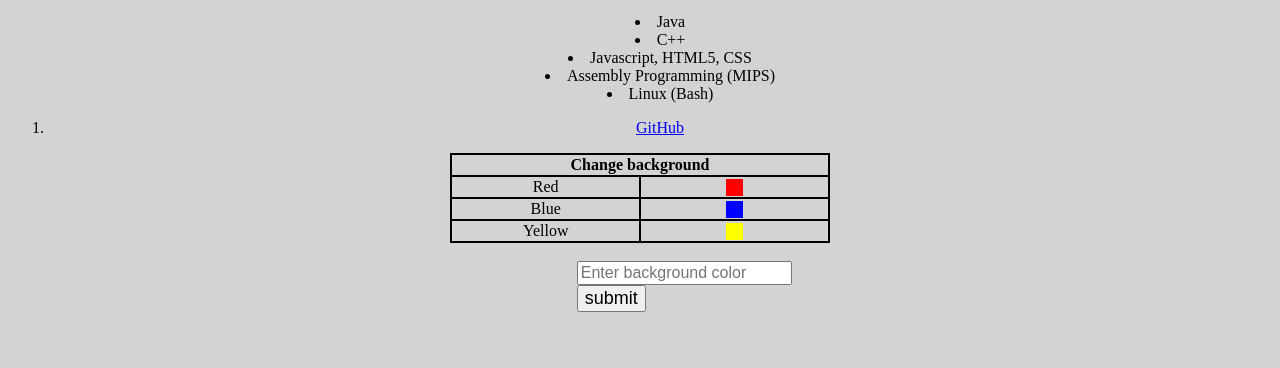
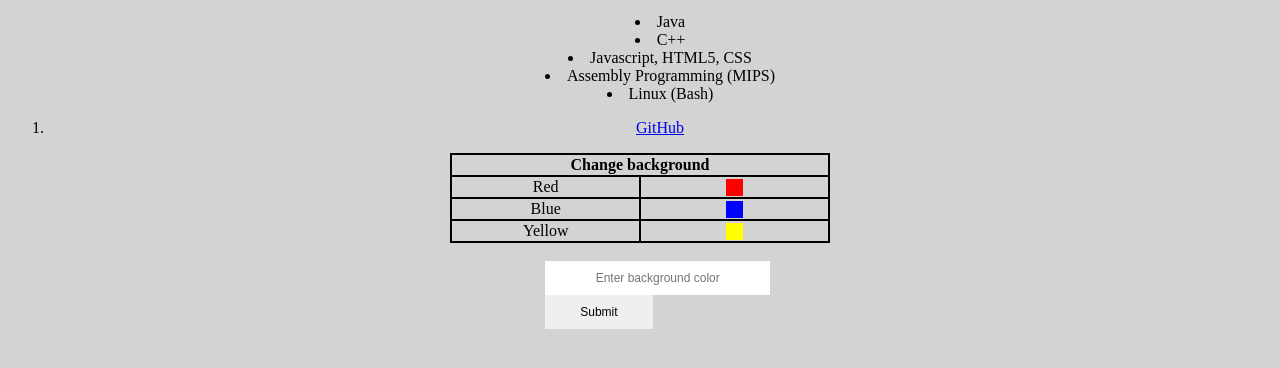
Before and after one commit to GowthamSk1/Personal_Webpage, a plain HTML site: page index.html in a window 1280 px wide. Shown: the part 424-792 px from the top of the page. Drawn offline with Linux system fonts and the light colour scheme.

Commit message:
finally done_?

```diff
--- a/index.html
+++ b/index.html
@@ -69,7 +69,7 @@
           <input type="text" placeholder="Enter background color"  id = "backgroundColor" required>
         </div>
         <div class = "form-example">
-          <button type="submit" onclick='submitFunction()'> submit </button>
+          <input type="button" onclick='submitFunction()' value= 'Submit'>
         </div>
         <label id = "error"></label>
     </form>
--- a/script.js
+++ b/script.js
@@ -4,14 +4,17 @@ function submitFunction(){
   {
       //Element.backgroundColor = "red";
       document.getElementById("BODY").style.backgroundColor = "red";
+      document.body.style.background= "red";
   }
   else if(myColor.toLowerCase() === "blue")
   {
     document.getElementById("BODY").style.backgroundColor = "blue";
+    document.body.style.background= "blue";
   }
   else if(myColor.toLowerCase() === "yellow")
   {
     document.getElementById("BODY").style.backgroundColor = "yellow";
+    document.body.style.background= "yellow";
   }
   else{
     document.getElementById("error").innerHTML = "Error! please enter valid color from the table."
--- a/style.css
+++ b/style.css
@@ -37,13 +37,14 @@ p{
   color: black;
   font-family: Cambria, Cochin, Georgia, Times, 'Times New Roman', serif;
 }
+input{
+  display: block;
+  border: none;
+  padding: 10px 35px;
+  font-size: 12px;
+  text-align: center;
+}
 form{
-  width: 10%;
+  width: 15%;
   margin: 0 auto;
 }
-input{
-  font-size: medium;
-}
-button{
-  font-size: large;
-}
```
